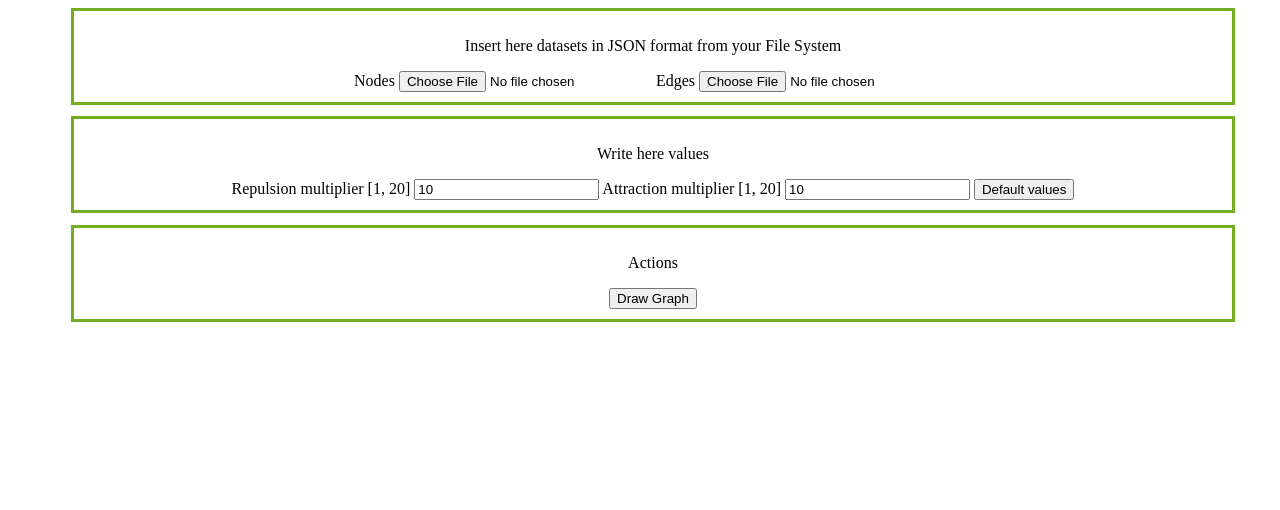
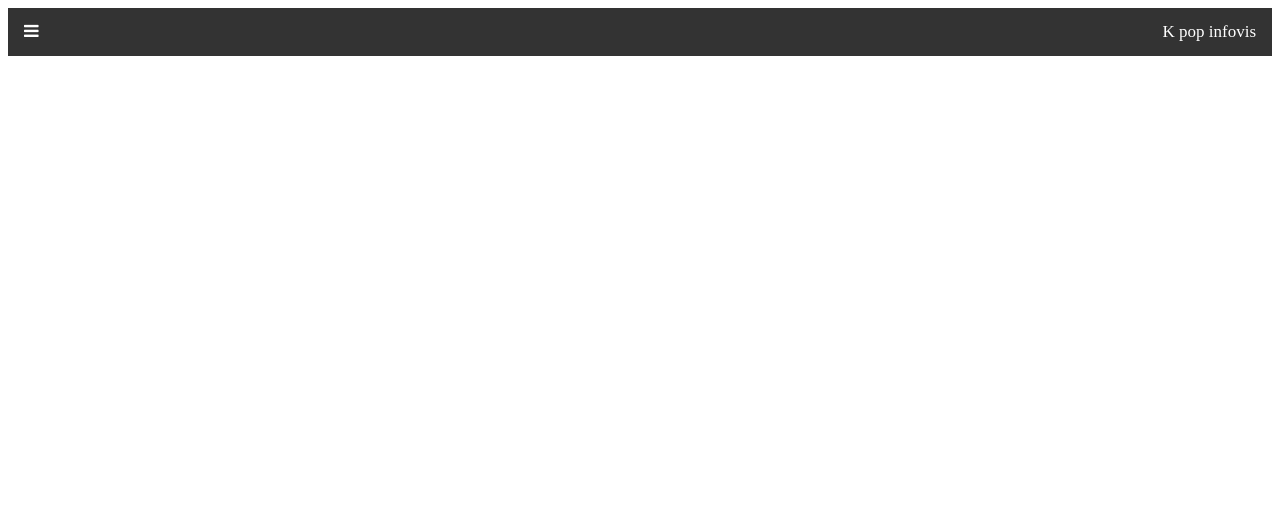
Before and after one commit to thanh-guong/k-pop-infovis, a website: page index.html in a window 1280 px wide. Drawn offline with nearby package versions, Linux system fonts and the light colour scheme.

Commit message:
Navigation upgraded

```diff
--- a/css/index.css
+++ b/css/index.css
@@ -37,3 +37,14 @@
 
     text-align: center;
 }
+
+svg
+{
+    display: block;
+    margin: auto;
+}
+
+.svg-container
+{
+    height: 100%;
+}
--- /dev/null
+++ b/css/sidenav.css
@@ -0,0 +1,75 @@
+/* The side navigation menu */
+.sidenav {
+    height: 100%; /* 100% Full-height */
+    width: 0; /* 0 width - change this with JavaScript */
+    position: fixed; /* Stay in place */
+    z-index: 1; /* Stay on top */
+    top: 0; /* Stay at the top */
+    left: 0;
+    background-color: #111; /* Black*/
+    overflow-x: hidden; /* Disable horizontal scroll */
+    padding-top: 60px; /* Place content 60px from the top */
+    transition: 0.5s; /* 0.5 second transition effect to slide in the sidenav */
+}
+
+/* The navigation menu links */
+.sidenav a {
+    padding: 8px 8px 8px 8px;
+    text-decoration: none;
+    font-size: 25px;
+    color: #818181;
+    display: block;
+    transition: 0.3s;
+}
+
+/* The navigation menu links */
+.sidenav p {
+    padding: 8px 8px 8px 8px;
+    text-decoration: none;
+    font-size: 25px;
+    color: #a1a1a1;
+    display: block;
+    transition: 0.3s;
+}
+
+.sidenav label {
+    margin: 8px 8px 8px 8px;
+    color: #818181;
+    display: block;
+}
+
+.sidenav input {
+    margin: 8px 8px 8px 8px;
+    display: block;
+}
+
+/* When you mouse over the navigation links, change their color */
+.sidenav a:hover {
+    color: #f1f1f1;
+}
+
+/* When you mouse over the navigation links, change their color */
+.sidenav p:hover {
+    color: #f1f1f1;
+}
+
+/* Position and style the close button (top right corner) */
+.sidenav .closebtn {
+    position: absolute;
+    top: 0;
+    right: 25px;
+    font-size: 36px;
+    margin-left: 50px;
+}
+
+/* Style page content - use this if you want to push the page content to the right when you open the side navigation */
+#main {
+    transition: margin-left .5s;
+    padding: 20px;
+}
+
+/* On smaller screens, where height is less than 450px, change the style of the sidenav (less padding and a smaller font size) */
+@media screen and (max-height: 450px) {
+    .sidenav {padding-top: 15px;}
+    .sidenav a {font-size: 18px;}
+}
--- /dev/null
+++ b/css/topnav.css
@@ -0,0 +1,17 @@
+.topnav {
+    overflow: hidden;
+    background-color: #333;
+    position: relative;
+}
+
+.topnav a {
+    float: right;
+    color: white;
+    padding: 14px 16px;
+    text-decoration: none;
+    font-size: 17px;
+}
+
+.topnav a.icon {
+    float: left;
+}
--- a/index.html
+++ b/index.html
@@ -3,25 +3,28 @@
 <head>
     <meta charset="UTF-8">
     <link rel="stylesheet" href="css/index.css">
+    <link rel="stylesheet" href="css/sidenav.css">
+    <link rel="stylesheet" href="css/topnav.css">
+
+    <!-- hamburger menu -->
+    <link rel="stylesheet" href="https://cdnjs.cloudflare.com/ajax/libs/font-awesome/4.7.0/css/font-awesome.min.css">
+
     <title>K-Pop InfoVis project - Marte Valerio Falcone</title>
 
 </head>
 <body>
     <script src="https://d3js.org/d3.v5.min.js"></script>
 
-    <div class="container">
-        <div class="upload-container">
-            <p>Insert here datasets in JSON format from your File System</p>
-
+    <div id="mySidenav" class="sidenav">
+        <a href="javascript:void(0)" class="closebtn" onclick="closeNav()">&times;</a>
+        <p>Dataset</p>
         <label for="nodes">Nodes</label>
-            <input id="nodes" type="file" accept="application/json">
+        <input style="color: #818181;" id="nodes" type="file" accept="application/json">
 
         <label for="edges">Edges</label>
-            <input id="edges" type="file" accept="application/json">
-        </div>
+        <input style="color: #818181;" id="edges" type="file" accept="application/json">
 
-        <div class="values-container">
-            <p>Write here values</p>
+        <p>Graph force multipliers</p>
 
         <label for="repulsionMultiplier">Repulsion multiplier [1, 20]</label>
         <input name="values" id="repulsionMultiplier" type="number" max="20" value="10">
@@ -30,20 +33,25 @@
         <input name="values" id="attractionMultiplier" type="number" max="20" value="10">
 
         <input id="default" type="button" value="Default values" onclick="defaultValues()">
-        </div>
-
-        <div class="buttons-container">
 
         <p>Actions</p>
         <input id="draw" type="button" value="Draw Graph" onclick="drawGraph()">
+    </div>
 
+    <!-- Use any element to open the sidenav -->
+    <div class="topnav">
+        <a href="javascript:void(0);" class="icon" onclick="openNav()">
+            <i class="fa fa-bars"></i>
+        </a>
+        <a>K pop infovis</a>
     </div>
-        <div class="svg-container">
+
+    <!-- Add all page content inside this div if you want the side nav to push page content to the right (not used if you only want the sidenav to sit on top of the page -->
+    <div class="svg-container" id="main" onclick="closeNav()">
         <svg id="viz"></svg>
     </div>
 
-    </div>
-
     <script src="js/k-pop.js"></script>
+    <script src="js/sidenav.js"></script>
 </body>
 </html>
--- a/js/k-pop.js
+++ b/js/k-pop.js
@@ -224,6 +224,21 @@ function drawGraph()
     }
 
     cleanSvgIfDirty();
+
+    if(DEBUG)
+    {
+        console.log("Begin debug block");
+        console.log("Nodes");
+        console.log(nodes);
+        console.log("Edges");
+        console.log(edges);
+        console.log("Filtered nodes");
+        console.log(filteredNodes);
+        console.log("Filtered edges");
+        console.log(filteredEdges);
+        console.log("End debug block");
+    }
+
     if(filteredNodes.length < 1)
     {
         filteredNodes = filterNodes();
@@ -232,28 +247,7 @@ function drawGraph()
     if(filteredEdges.length < 1)
     {
         filteredEdges = filterEdges(filteredNodes);
-    }
-
-    if(DEBUG)
-    {
-        console.log("Begin debug block");
-        console.log(nodes);
-        console.log(edges);
-        console.log(filteredNodes);
-        console.log(filteredEdges);
-        console.log("End debug block");
-    }
-
-    removeIsolatedNodesAndRelatedEdges();
-
-    if(DEBUG)
-    {
-        console.log("Begin debug block");
-        console.log(nodes);
-        console.log(edges);
-        console.log(filteredNodes);
-        console.log(filteredEdges);
-        console.log("End debug block");
+        removeIsolatedNodesAndRelatedEdges();
     }
 
     initializeGlobalVariablesFromDOM();
--- /dev/null
+++ b/js/sidenav.js
@@ -0,0 +1,13 @@
+/* Set the width of the side navigation to 250px and the left margin of the page content to 250px and add a black background color to body */
+function openNav() {
+    document.getElementById("mySidenav").style.width = "20%";
+    document.getElementById("main").style.marginLeft = "20%";
+    document.body.style.backgroundColor = "rgba(0,0,0,0.4)";
+}
+
+/* Set the width of the side navigation to 0 and the left margin of the page content to 0, and the background color of body to white */
+function closeNav() {
+    document.getElementById("mySidenav").style.width = "0";
+    document.getElementById("main").style.marginLeft = "0";
+    document.body.style.backgroundColor = "white";
+}
```
Also changed, not shown: server.js (+33 -0 lines). Lines whose indentation alone changed are shown as unchanged.
